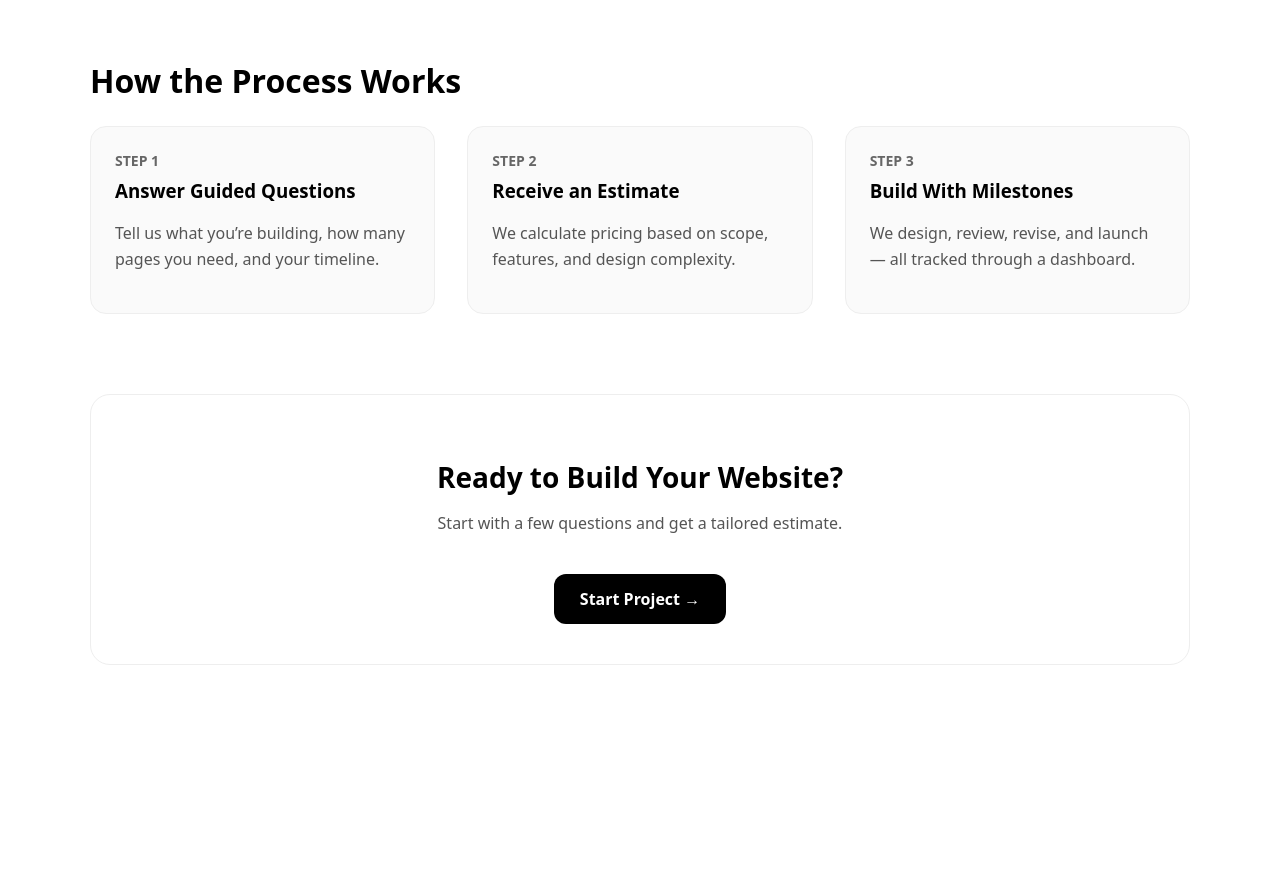
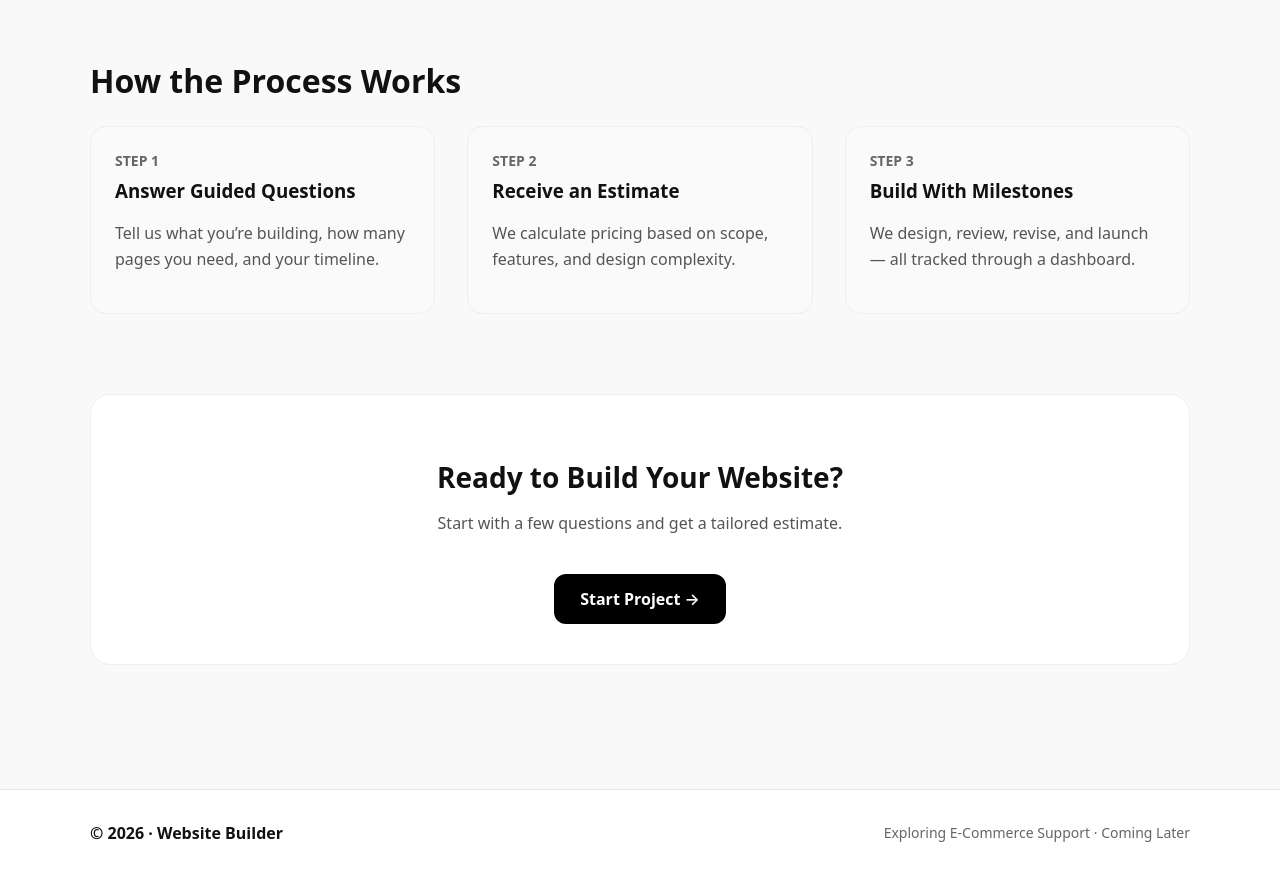
Before and after one commit to kkoly10/website-builder, a Next.js app: page / in a window 1280 px wide. Shown: the part 760-1636 px from the top of the page. Before the commit the page ends 1529 px from the top, so only its background shows below. Built offline with nearby package versions, Linux system fonts and the light colour scheme.

Commit message:
Enhance layout styles and add footer with links

```diff
--- a/app/layout.tsx
+++ b/app/layout.tsx
@@ -1,3 +1,5 @@
+import Link from "next/link";
+
 export default function RootLayout({
   children,
 }: {
@@ -5,8 +7,55 @@ export default function RootLayout({
 }) {
   return (
     <html lang="en">
-      <body style={{ margin: 0, fontFamily: "system-ui, sans-serif" }}>
+      <body
+        style={{
+          margin: 0,
+          fontFamily:
+            "system-ui, -apple-system, BlinkMacSystemFont, sans-serif",
+          background: "#f9f9f9",
+          color: "#111",
+        }}
+      >
         {children}
+
+        {/* FOOTER */}
+        <footer
+          style={{
+            marginTop: 100,
+            borderTop: "1px solid #e5e5e5",
+            padding: "32px 24px",
+            background: "#fff",
+          }}
+        >
+          <div
+            style={{
+              maxWidth: 1100,
+              margin: "0 auto",
+              display: "flex",
+              justifyContent: "space-between",
+              flexWrap: "wrap",
+              gap: 16,
+              alignItems: "center",
+            }}
+          >
+            <div style={{ fontWeight: 600 }}>
+              © {new Date().getFullYear()} · Website Builder
+            </div>
+
+            <div style={{ display: "flex", gap: 16, fontSize: 14 }}>
+              <Link
+                href="/coming-soon"
+                style={{
+                  color: "#666",
+                  textDecoration: "none",
+                  fontWeight: 500,
+                }}
+              >
+                Exploring E-Commerce Support · Coming Later
+              </Link>
+            </div>
+          </div>
+        </footer>
       </body>
     </html>
   );
```
